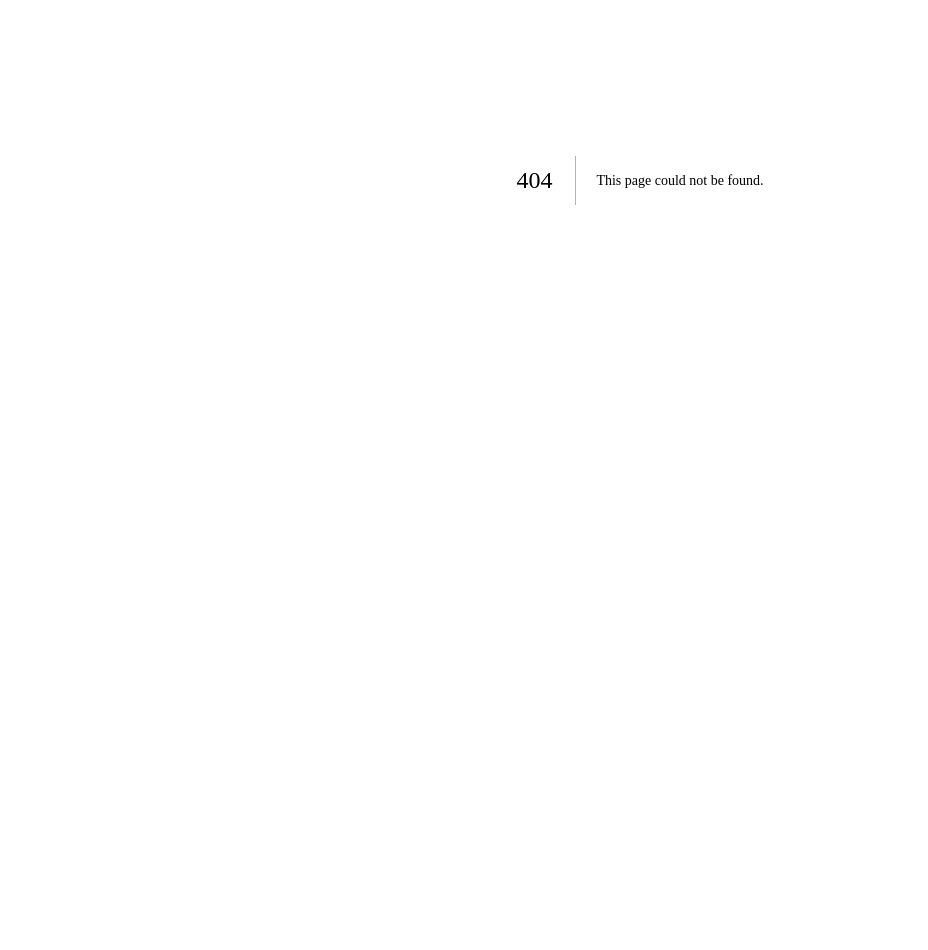
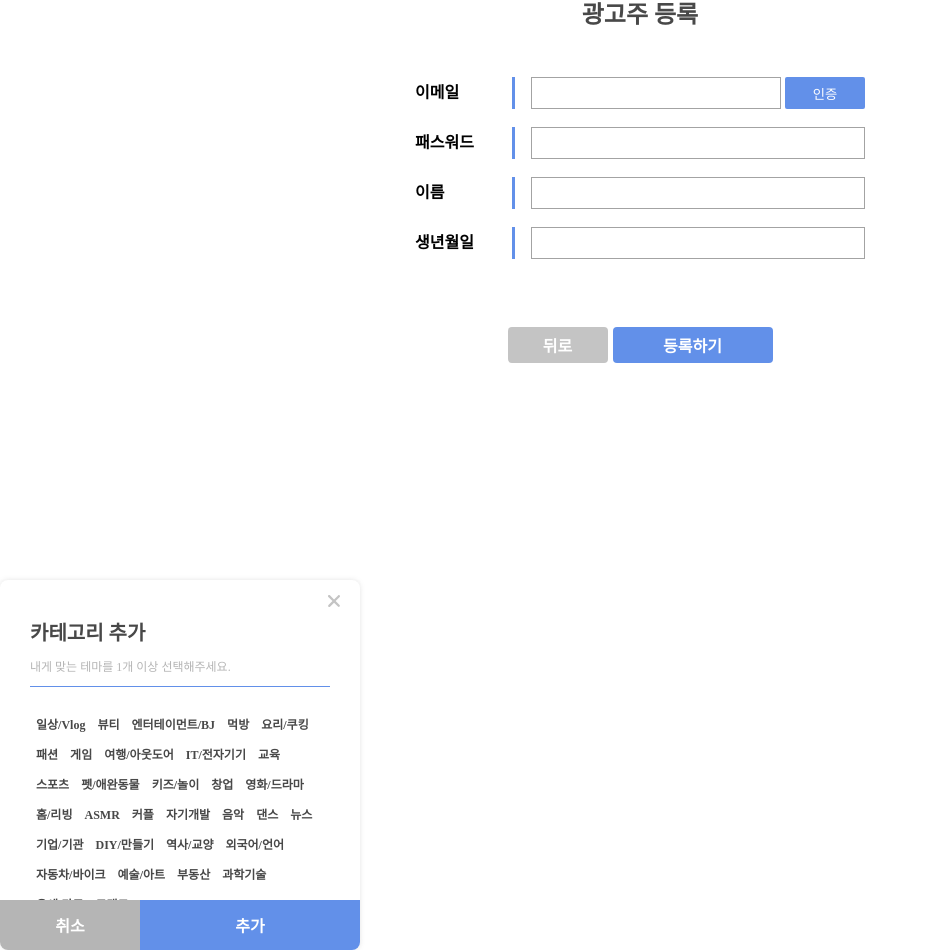
Before and after one commit to ballsona/so-you-front, a Next.js app: page /user/register/1 in a window 1280 px wide. Before the commit this address had no page. Shown: the part 220-1170 px from the top of the page, without its empty margins (0-928 px from the left). Before the commit the page ends 800 px from the top, so only its background shows below. Built offline with nearby package versions, Linux system fonts and the light colour scheme; a web font is replaced by a local one.

Commit message:
feat : add register page and related constants

```diff
--- /dev/null
+++ b/src/constants/influencer.ts
@@ -0,0 +1,36 @@
+export const themes = [
+  '일상/Vlog',
+  '뷰티',
+  '엔터테이먼트/BJ',
+  '먹방',
+  '요리/쿠킹',
+  '패션',
+  '게임',
+  '여행/아웃도어',
+  'IT/전자기기',
+  '교육',
+  '스포츠',
+  '펫/애완동물',
+  '키즈/놀이',
+  '창업',
+  '영화/드라마',
+  '홈/리빙',
+  'ASMR',
+  '커플',
+  '자기개발',
+  '음악',
+  '댄스',
+  '뉴스',
+  '기업/기관',
+  'DIY/만들기',
+  '역사/교양',
+  '외국어/언어',
+  '자동차/바이크',
+  '예술/아트',
+  '부동산',
+  '과학기술',
+  '운세/타로',
+  '트랜드',
+] as const;
+
+export type ThemeType = typeof themes;
--- /dev/null
+++ b/src/pages/user/register/[userType].tsx
@@ -0,0 +1,43 @@
+import { registerAsync } from '@/apis/user';
+import CategorySelectModal from '@/components/common/CategorySelectModal';
+import RegisterTemplate from '@/components/user/RegisterTemplate';
+import { ThemeType } from '@/constants/influencer';
+import { RegisterInputType, userType } from '@/types/user';
+import { useRouter } from 'next/router';
+import { useState } from 'react';
+import { useForm } from 'react-hook-form';
+
+const Register = () => {
+  const router = useRouter();
+  const userType = router.query.userType as userType;
+
+  const { register, handleSubmit } = useForm<RegisterInputType>();
+  const [category, setCategory] = useState([]);
+
+  const onSubmitRegister = async (data: RegisterInputType) => {
+    const { email, password, name, birth_date, category, channel, cost } = data;
+    const response = await registerAsync(
+      'client',
+      email,
+      password,
+      name,
+      birth_date,
+      //category,
+      channel,
+      cost,
+    );
+    console.log(response);
+  };
+  return (
+    <>
+      <RegisterTemplate
+        type={userType}
+        onChangeInput={register}
+        onSubmitRegister={handleSubmit(onSubmitRegister)}
+      />
+      <CategorySelectModal />
+    </>
+  );
+};
+
+export default Register;
```
